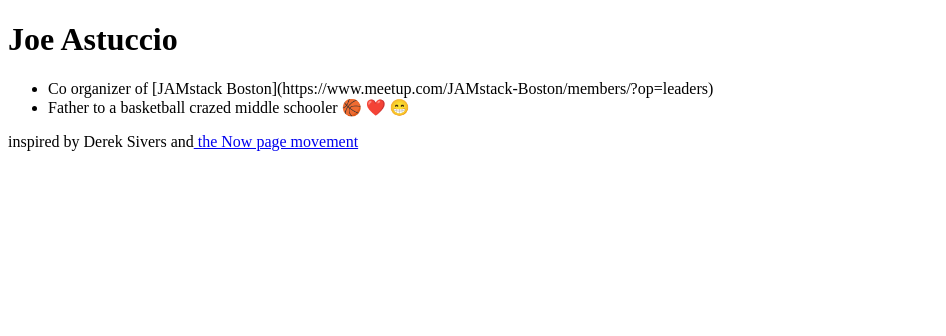
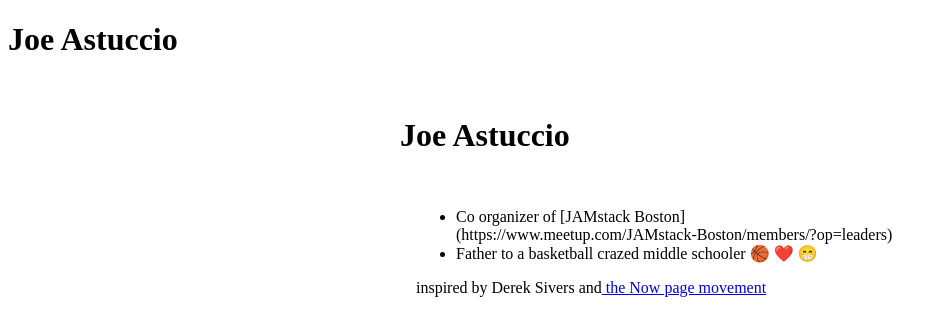
Before and after one commit to jastuccio/astucc.io-2021-nextjs-blog, a Next.js app: page /now in a window 1280 px wide. Shown: the top 336 px of the page, without its empty margins (0-946 px from the left). Built offline with nearby package versions, Linux system fonts and the light colour scheme.

Commit message:
Add very basic styling

```diff
--- a/components/layout.js
+++ b/components/layout.js
@@ -1,13 +1,30 @@
 import Head from 'next/head'
 import Image from 'next/image'
 import Link from 'next/link'
+import styled, { createGlobalStyle } from 'styled-components';
+// import Header from './Header';
+
+const GlobalStyles = createGlobalStyle`
+  main {
+    /* background: green; */
+    width: 60ch;
+    padding: 2ch;
+    margin: auto;
+
+  }
+  main div{
+
+    /* background: red; */
+  }
+`
 
 const name = 'Joe Astuccio'
 export const siteTitle = 'astucc.io - my personal blog'
 
-export default function Layout({ children, home }) {
+export default function Layout({ children }) {
   return (
-    <div>
+    <>
+      <GlobalStyles />
       <Head>
         <link rel="icon" href="/favicon.ico" />
         <meta
@@ -35,7 +52,9 @@ export default function Layout({ children, home }) {
             /> */}
             <h1>{name}</h1>
       </header>
-      <main>{children}</main>
-    </div>
+      <main>
+        <div>{children}</div>
+        </main>
+    </>
   )
 }
--- a/pages/_app.js
+++ b/pages/_app.js
@@ -1,5 +1,9 @@
-// import '../styles/global.css'
+import Layout from '../components/Layout'
 
 export default function App({ Component, pageProps }) {
-  return <Component {...pageProps} />
+  return (
+  <Layout>
+    <Component {...pageProps} />
+  </Layout>
+  )
 }
--- a/pages/index.js
+++ b/pages/index.js
@@ -1,12 +1,12 @@
 import Head from 'next/head'
-import Layout, { siteTitle } from '../components/Layout'
+import { siteTitle } from '../components/Layout'
 import { getSortedPostsData } from '../lib/posts'
 import Link from 'next/link'
 import Date from '../components/date'
 
 export default function Home({ allPostsData }) {
   return (
-    <Layout>
+    <>
       <Head>
         <title>{siteTitle}</title>
       </Head>
@@ -29,7 +29,7 @@ export default function Home({ allPostsData }) {
           ))}
         </ul>
       </section>
-    </Layout>
+    </>
   )
 }
 
--- a/pages/posts/[id].js
+++ b/pages/posts/[id].js
@@ -1,11 +1,10 @@
-import Layout from '../../components/layout'
 import { getAllPostIds, getPostData } from '../../lib/posts'
 import Head from 'next/head'
 import Date from '../../components/date'
 
 export default function Post({ postData }) {
   return (
-    <Layout>
+    <>
       <Head>
         <title>{postData.title}</title>
       </Head>
@@ -16,7 +15,7 @@ export default function Post({ postData }) {
         </div>
         <div dangerouslySetInnerHTML={{ __html: postData.contentHtml }} />
       </article>
-    </Layout>
+    </>
   )
 }
 
```
